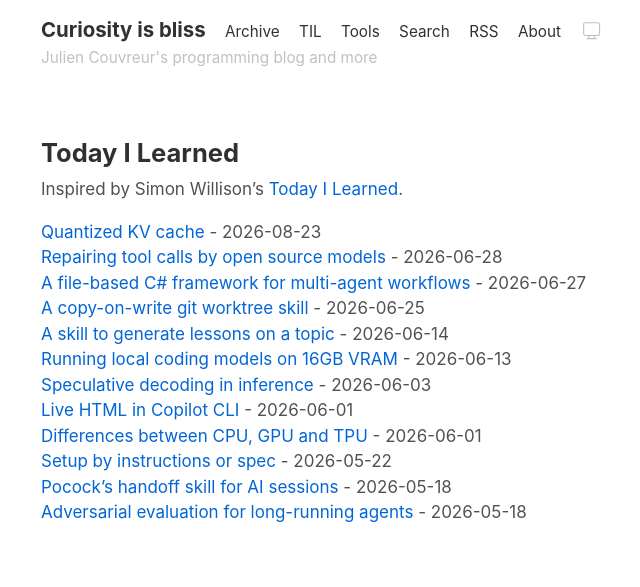
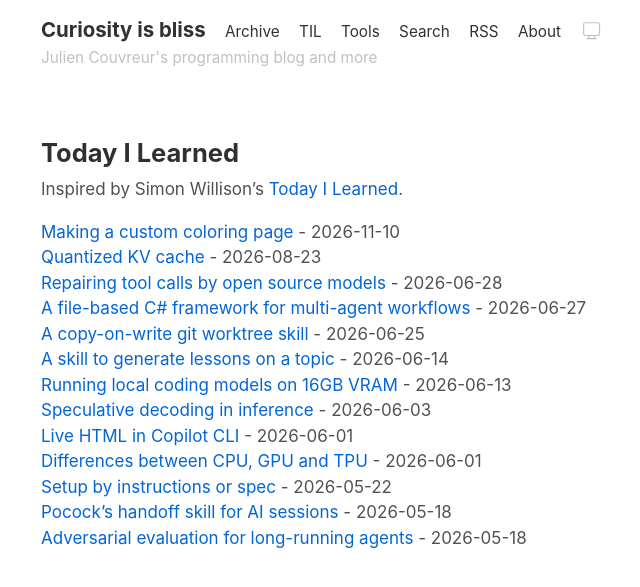
Before and after one commit to jcouv/jcouv.github.io, a Jekyll site: the page built from til.md, in a window 1280 px wide. Shown: the top 587 px of the page, without its empty margins (72-712 px from the left). Built offline with Jekyll 4.4.1, drawn with Linux system fonts in a browser that asks for light colours.

Commit message:
Publish custom coloring pages TIL

```diff
--- a/_drafts/2026-11-10-custom-coloring-pages.md
+++ b/_posts/2026-11-10-custom-coloring-pages.md
@@ -1,6 +1,8 @@
 ---
+published: true
 title: "Making a custom coloring page"
 categories: [til]
+permalink: /til/custom-coloring-pages.html
 ---
 
 Had fun with this little project: I wanted to make a custom coloring pattern for a social event.
```
